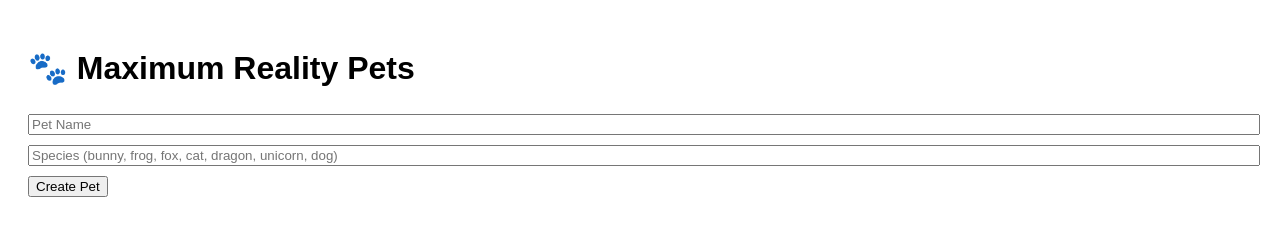
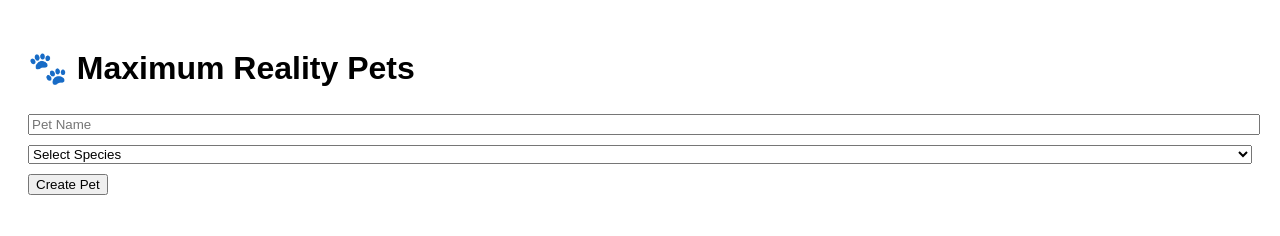
Before and after one commit to MaximumReality/pets, a website: page index.html in a window 1280 px wide. Drawn offline with Linux system fonts and the light colour scheme; no server answers.

Commit message:
Update index.html

```diff
--- a/index.html
+++ b/index.html
@@ -20,7 +20,7 @@
       image-rendering: pixelated;
       margin-bottom: 5px;
     }
-    input { margin: 5px 0; width: 100%; }
+    input, select { margin: 5px 0; width: 100%; }
     button { margin-top: 5px; cursor: pointer; }
   </style>
 </head>
@@ -30,7 +30,16 @@
 
 <div>
   <input id="petName" placeholder="Pet Name">
-  <input id="petSpecies" placeholder="Species (bunny, frog, fox, cat, dragon, unicorn, dog)">
+  <select id="petSpecies">
+    <option value="">Select Species</option>
+    <option value="bunny">Bunny</option>
+    <option value="frog">Frog</option>
+    <option value="fox">Fox</option>
+    <option value="cat">Cat</option>
+    <option value="dragon">Dragon</option>
+    <option value="unicorn">Unicorn</option>
+    <option value="dog">Dog</option>
+  </select>
   <button onclick="createPet()">Create Pet</button>
 </div>
 
@@ -41,7 +50,6 @@
 <script src="https://www.gstatic.com/firebasejs/10.7.0/firebase-firestore-compat.js"></script>
 
 <script>
-  // ===== Firebase config =====
   const firebaseConfig = {
     apiKey: "AIzaSyDkpW7RAmX0wPmL757_GzEFIoU6snssLnA",
     authDomain: "pets-86c25.firebaseapp.com",
@@ -53,7 +61,6 @@
   firebase.initializeApp(firebaseConfig);
   const db = firebase.firestore();
 
-  // ===== Sprites from GitHub =====
   const speciesSprites = {
     bunny: "https://raw.githubusercontent.com/MaximumReality/maximum-reality-pets/main/bunny.png",
     frog: "https://raw.githubusercontent.com/MaximumReality/maximum-reality-pets/main/frog.png",
@@ -76,7 +83,6 @@
 
   const petsContainer = document.getElementById("petsContainer");
 
-  // ===== Render pets =====
   function renderPets(pets) {
     petsContainer.innerHTML = "";
     pets.forEach(pet => {
@@ -95,7 +101,6 @@
     });
   }
 
-  // ===== Fetch or seed pets =====
   async function fetchPets() {
     const snapshot = await db.collection("pets").get();
     if (snapshot.empty) {
@@ -115,11 +120,10 @@
     renderPets(pets);
   }
 
-  // ===== Create pet =====
   async function createPet() {
     const name = document.getElementById("petName").value.trim();
-    const species = document.getElementById("petSpecies").value.toLowerCase().trim();
-    if (!name || !species || !speciesSprites[species]) return alert("Invalid species!");
+    const species = document.getElementById("petSpecies").value;
+    if (!name || !species) return alert("Please enter a name and select a species!");
 
     const pet = {
       name,
@@ -134,7 +138,6 @@
     document.getElementById("petSpecies").value = "";
   }
 
-  // ===== Feed pet =====
   async function feedPet(id) {
     const doc = await db.collection("pets").doc(id).get();
     const pet = doc.data();
@@ -149,7 +152,6 @@
     fetchPets();
   }
 
-  // ===== Auto-update stats every 10s =====
   setInterval(async () => {
     const snapshot = await db.collection("pets").get();
     for (let doc of snapshot.docs) {
@@ -160,16 +162,13 @@
         const stats = { ...pet.stats };
         stats.hunger = Math.min(100, stats.hunger + 5 * hoursPassed);
         stats.happiness = Math.max(0, stats.happiness - 3 * hoursPassed);
-        if (stats.hunger > 80 || stats.happiness < 20) {
-          stats.health = Math.max(0, stats.health - 5 * hoursPassed);
-        }
+        if (stats.hunger > 80 || stats.happiness < 20) stats.health = Math.max(0, stats.health - 5 * hoursPassed);
         await db.collection("pets").doc(doc.id).update({ stats, lastUpdated: now });
       }
     }
     fetchPets();
   }, 10000);
 
-  // ===== Initial fetch =====
   fetchPets();
 </script>
 
```
